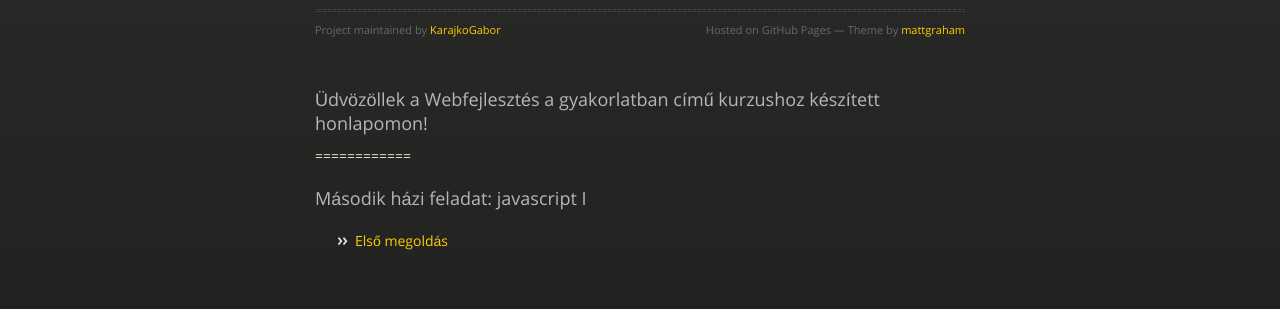
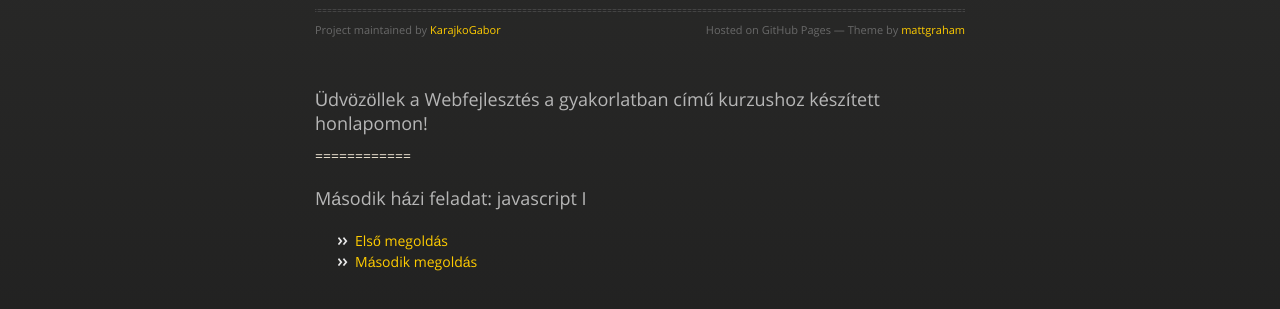
Before and after one commit to KarajkoGabor/Webfejlesztes, a plain HTML site: page index.html in a window 1280 px wide. Shown: the part 147-456 px from the top of the page. Drawn offline with nearby package versions, Linux system fonts and the light colour scheme.

Commit message:
Update index.html

```diff
--- a/index.html
+++ b/index.html
@@ -45,6 +45,7 @@
         <p></p>
         <ul>
           <li><a href="homeworks/2/homeWork1.html">Első megoldás</a></li>
+          <li><a href="homeworks/2/homeWork2.html">Második megoldás</a></li>
         </ul>
 
       </section>
```
